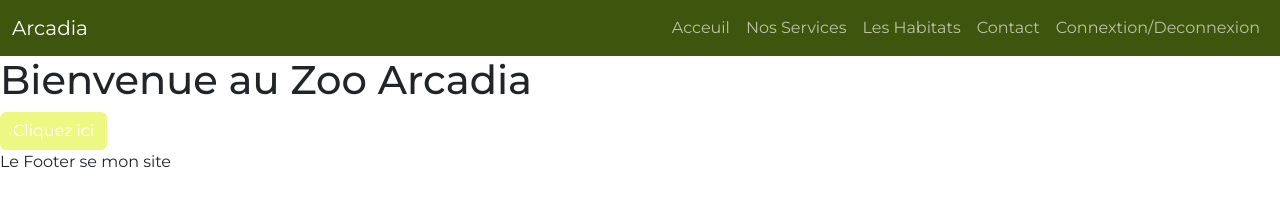
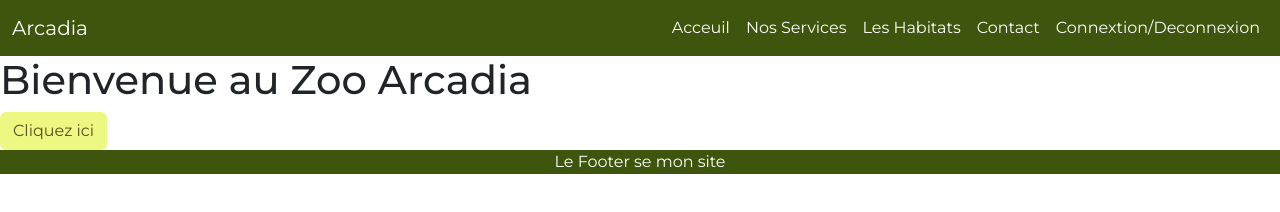
Before and after one commit to Nahillik/ArcadiaZoo, a website with bundled scripts: page index.html in a window 1280 px wide. Built offline with nearby package versions, Linux system fonts and the light colour scheme; files whose address does not match are found by name; a web font is replaced by a local one.

Commit message:
Index.html | UPDATE
Ajout du Footer

```diff
--- a/index.html
+++ b/index.html
@@ -13,28 +13,28 @@
 <body>
 
     <header>
-        <nav class="navbar navbar-expand-lg bg-dark">
+        <nav class="navbar navbar-expand-lg bg-dark text-white">
             <div class="container-fluid">
-              <a class="navbar-brand" href="/">Arcadia</a>
+              <a class="navbar-brand text-white" href="/">Arcadia</a>
               <button class="navbar-toggler" type="button" data-bs-toggle="collapse" data-bs-target="#navbarSupportedContent" aria-controls="navbarSupportedContent" aria-expanded="false" aria-label="Toggle navigation">
                 <span class="navbar-toggler-icon"></span>
               </button>
               <div class="collapse navbar-collapse" id="navbarSupportedContent">
                 <ul class="navbar-nav ms-auto mb-3 mb-lg-0">
                   <li class="nav-item">
-                    <a class="nav-link" href="/">Acceuil</a>
+                    <a class="nav-link text-white" href="/">Acceuil</a>
                   </li>
                   <li class="nav-item">
-                    <a class="nav-link" href="#">Nos Services</a>
+                    <a class="nav-link text-white" href="#">Nos Services</a>
                   </li>
                   <li class="nav-item">
-                    <a class="nav-link" href="">Les Habitats</a>
+                    <a class="nav-link text-white" href="">Les Habitats</a>
                   </li>
                   <li class="nav-item">
-                    <a class="nav-link" href="">Contact</a>
+                    <a class="nav-link text-white" href="">Contact</a>
                   </li>
                   <li class="nav-item">
-                    <a class="nav-link" href="">Connextion/Deconnexion</a>
+                    <a class="nav-link text-white" href="">Connextion/Deconnexion</a>
                   </li>
                 </ul>
               </div>
@@ -46,7 +46,7 @@
 
     </main>
 
-    <footer>
+    <footer class="bg-dark text-white text-center">
         Le Footer se mon site
     </footer>
 
--- a/scss/_custom.scss
+++ b/scss/_custom.scss
@@ -4,7 +4,7 @@
 $primary: #ecf881;
 $secondary: #59981A;
 $dark: #3D550C;
-$black: #ffffff;
+$black: #594F20;
 $font-family-sans-serif: "Montserrat", sans-serif !default;
 $font-family-serif: "Hind Madurai", serif;
 
```
Also changed, not shown: scss/main.css, 1 other file.
